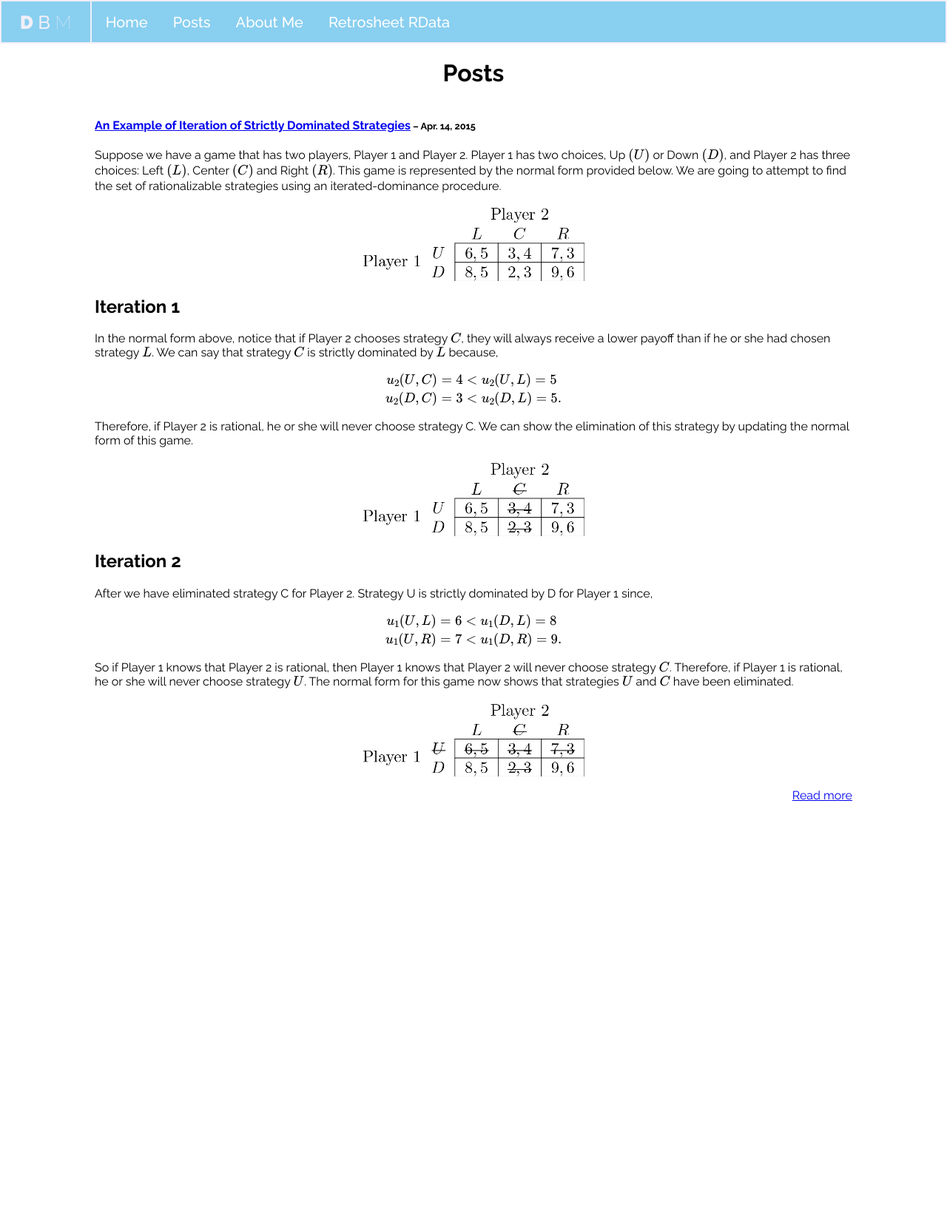
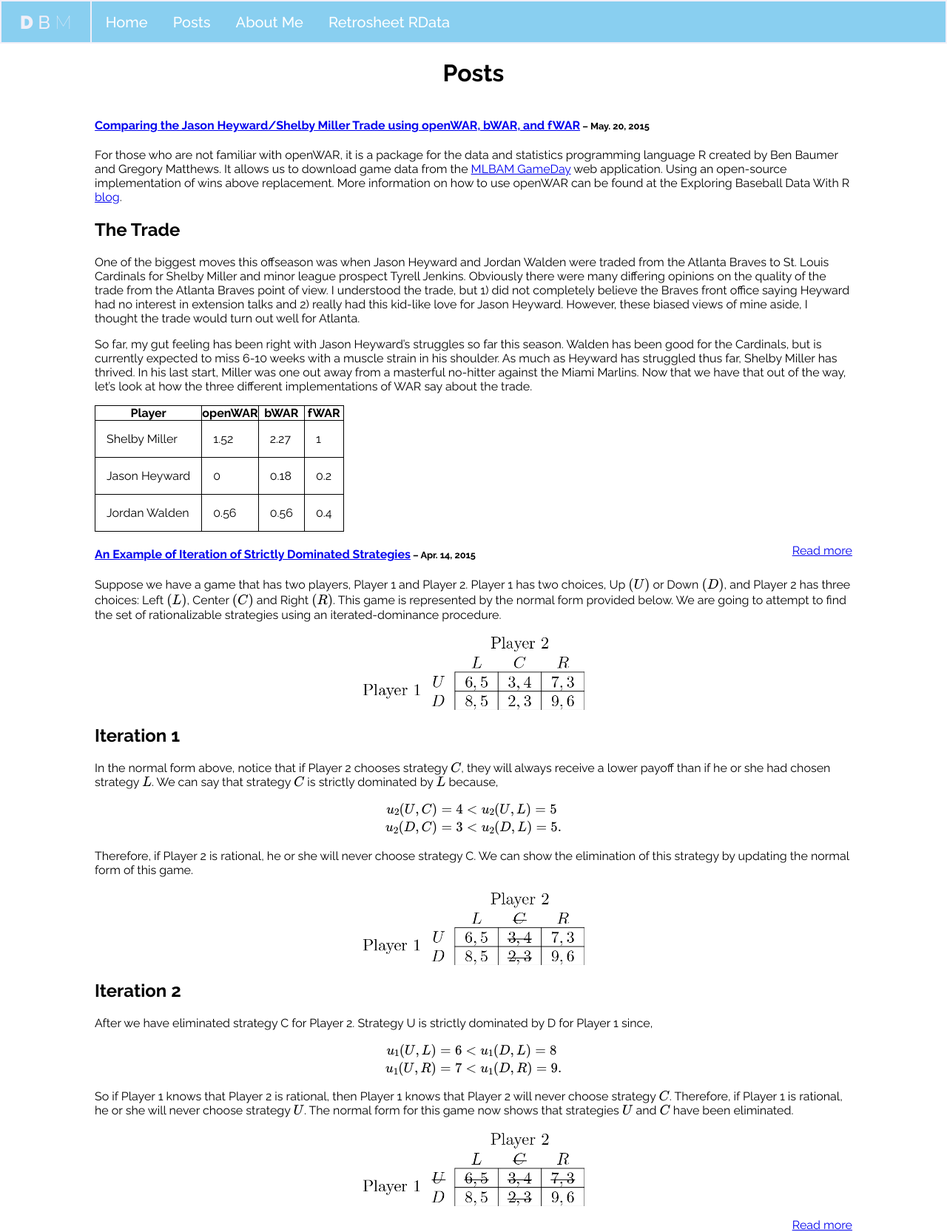
Before and after one commit to davidbmitchell/davidbmitchell.github.io, a Jekyll site: the page built from blog/index.html, in a window 1280 px wide. Shown: the whole page at 74% size. Built offline with Jekyll 4.4.1, drawn with Linux system fonts in a browser that asks for light colours; formulas are drawn with MathJax 3; the list of posts is cut into pages by our own code; before the commit the page ends 1085 px from its top, so only the background shows below that.

Commit message:
post regarding Heyward/Miller trade between Braves and Cardinals

```diff
--- a/_data/tags.yml
+++ b/_data/tags.yml
@@ -6,3 +6,6 @@
 
 - slug: Game Theory
   name: Game Theory
+
+- slug: openWAR
+  name: openWAR
--- /dev/null
+++ b/_posts/2015-05-20-Heyward-Miller-Trade-WAR-Comparison.md
@@ -0,0 +1,42 @@
+---
+title: Comparing the Jason Heyward/Shelby Miller Trade using openWAR, bWAR, and fWAR
+layout: post
+category: MLB
+tags: [Atlanta Braves, openWAR]
+---
+
+For those who are not familiar with openWAR, it is a package for the data and statistics programming language R created by Ben Baumer and Gregory Matthews.  It allows us to download game data from the [MLBAM GameDay](http://mlb.mlb.com/mlb/gameday/) web application. Using an open-source implementation of wins above replacement. More information on how to use openWAR can be found at the
+Exploring Baseball Data With R [blog](https://baseballwithr.wordpress.com/2014/03/17/introduction-to-openwar/).
+
+## The Trade
+
+One of the biggest moves this offseason was when Jason Heyward and Jordan Walden were traded from the Atlanta Braves to St. Louis Cardinals for Shelby Miller and minor league prospect Tyrell Jenkins. Obviously there were many differing opinions on the quality of the trade from the Atlanta Braves point of view. I understood the trade, but 1) did not completely believe the Braves front office saying Heyward had no interest in extension talks and 2) really had this kid-like love for Jason Heyward. However, these biased views of mine aside, I thought the trade would turn out well for Atlanta.
+
+So far, my gut feeling has been right with Jason Heyward's struggles so far this season. Walden has been good for the Cardinals, but is currently expected to miss 6-10 weeks with a muscle strain in his shoulder. As much as Heyward has struggled thus far, Shelby Miller has thrived. In his last start, Miller was one out away from a masterful no-hitter against the Miami Marlins. Now that we have that out of the way, let's look at how the three different implementations of WAR say about the trade.
+
+<table>
+  <tr>
+    <th>Player</th>
+    <th>openWAR</th>
+    <th>bWAR</th>
+    <th>fWAR</th>
+  </tr>
+  <tr>
+    <td>Shelby Miller<br></td>
+    <td>1.52</td>
+    <td>2.27</td>
+    <td>1</td>
+  </tr>
+  <tr>
+    <td>Jason Heyward<br></td>
+    <td>0<br></td>
+    <td>0.18</td>
+    <td>0.2</td>
+  </tr>
+  <tr>
+    <td>Jordan Walden<br></td>
+    <td>0.56</td>
+    <td>0.56<br></td>
+    <td>0.4</td>
+  </tr>
+</table>
--- a/_sass/post.scss
+++ b/_sass/post.scss
@@ -17,4 +17,10 @@
    }
 }
 
-/* Game Theory Posts */
+table, td, th {
+    border: 1px solid black;
+}
+
+td {
+    padding: 15px;
+}
--- /dev/null
+++ b/blog/tag/openWAR.md
@@ -0,0 +1,6 @@
+---
+layout: blog_by_tag
+title: 'Posts by tag: openWAR'
+tag: openWAR
+permalink: openWAR/
+---
```
